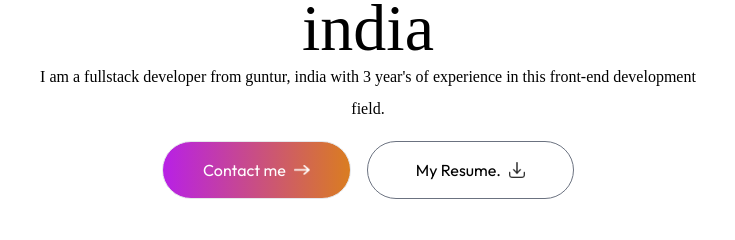
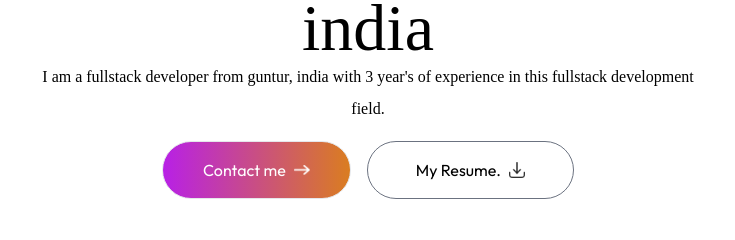
Before and after one commit to fayazuddinsk/my-portffolio, a plain HTML site: page index.html in a window 1280 px wide. Shown: the part 422-662 px from the top of the page, 272-1007 px from the left. Drawn offline with nearby package versions, Linux system fonts and the light colour scheme.

```diff
--- a/index.html
+++ b/index.html
@@ -76,7 +76,7 @@
                 src="./images/hand-icon.png" alt="" class="w-6"></h3>
         <h1 class="text-3xl sm:text-5xl lg:text-[66px] font-Ovo">FullStack developer based in india</h1>
         <p class="max-w-2xl mx-auto font-Ovo">I am a fullstack developer from guntur, india with 3 year's of experience
-            in this front-end development field.</p>
+            in this fullstack development field.</p>
 
         <div class="flex flex-col sm:flex-row items-center gap-4 mt-4">
             <a href="#contact"
```
